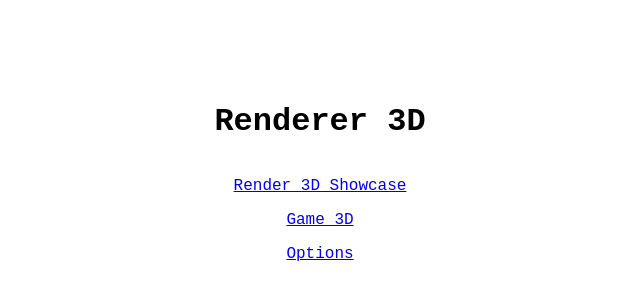
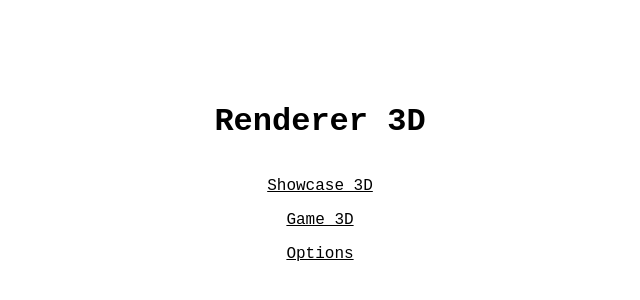
Before and after one commit to sutaC/Renderer3D, a SvelteKit app: page / in a window 1280 px wide. Shown: the part 220-520 px from the top of the page, without its empty margins (320-960 px from the left). Built offline with nearby package versions, Linux system fonts and the light colour scheme.

Commit message:
Main menu styling fix

```diff
--- a/src/routes/+page.svelte
+++ b/src/routes/+page.svelte
@@ -11,7 +11,7 @@
 </header>
 
 <main>
-	<a href="/showcase">Render 3D Showcase</a>
+	<a href="/showcase">Showcase 3D</a>
 	<a href="/game">Game 3D</a>
 	<a href="/options">Options</a>
 </main>
@@ -31,6 +31,7 @@
 	main a {
 		display: block;
 		text-align: center;
+		color: black;
 		margin: 1rem;
 	}
 </style>
```
